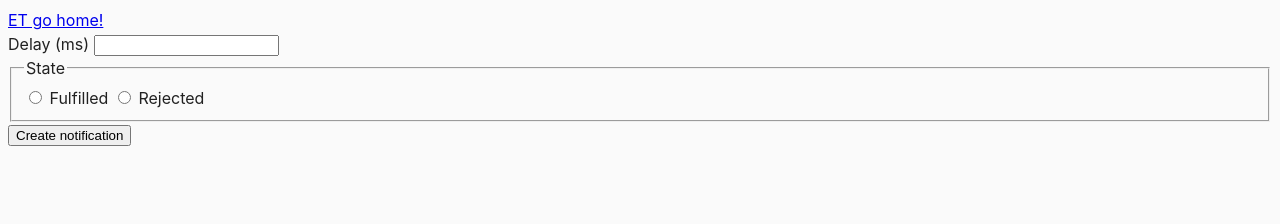
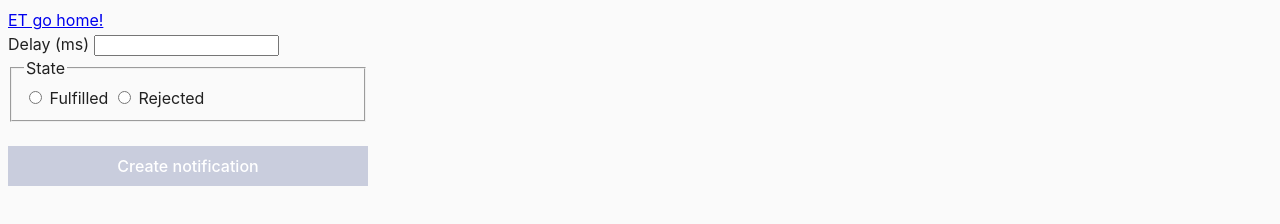
Before and after one commit to agnieszkasz/goit-js-hw-10, a website built with Vite: page src/snackbar.html in a window 1280 px wide. Built offline with nearby package versions, Linux system fonts and the light colour scheme.

Commit message:
snack/styles

```diff
--- a/src/css/snackbar.css
+++ b/src/css/snackbar.css
@@ -0,0 +1,31 @@
+.form {
+  width: 360px;
+  border-radius: 4px;
+}
+
+.delayInput {
+  border: 1px solid #808080;
+  border-radius: 4px;
+  width: 360px;
+  height: 40px;
+}
+
+.delayInput:focus {
+  border: 1px solid #4e75ff;
+}
+
+button {
+  border-style: none;
+  padding: 8px 16px;
+  font: inherit;
+  font-weight: 500;
+  width: 360px;
+  height: 40px;
+  background-color: #c9cddd;
+  color: #fff;
+  margin-top: 24px;
+}
+
+button:hover {
+  background-color: #f664a1;
+}
--- a/src/snackbar.html
+++ b/src/snackbar.html
@@ -6,6 +6,7 @@
     <meta name="viewport" content="width=device-width, initial-scale=1.0" />
     <title>Snackbar</title>
     <link rel="stylesheet" href="./css/styles.css" />
+    <link rel="stylesheet" href="./css/snackbar.css" />
     <script src="./js/snackbar.js" type="module"></script>
   </head>
   <body>
```
